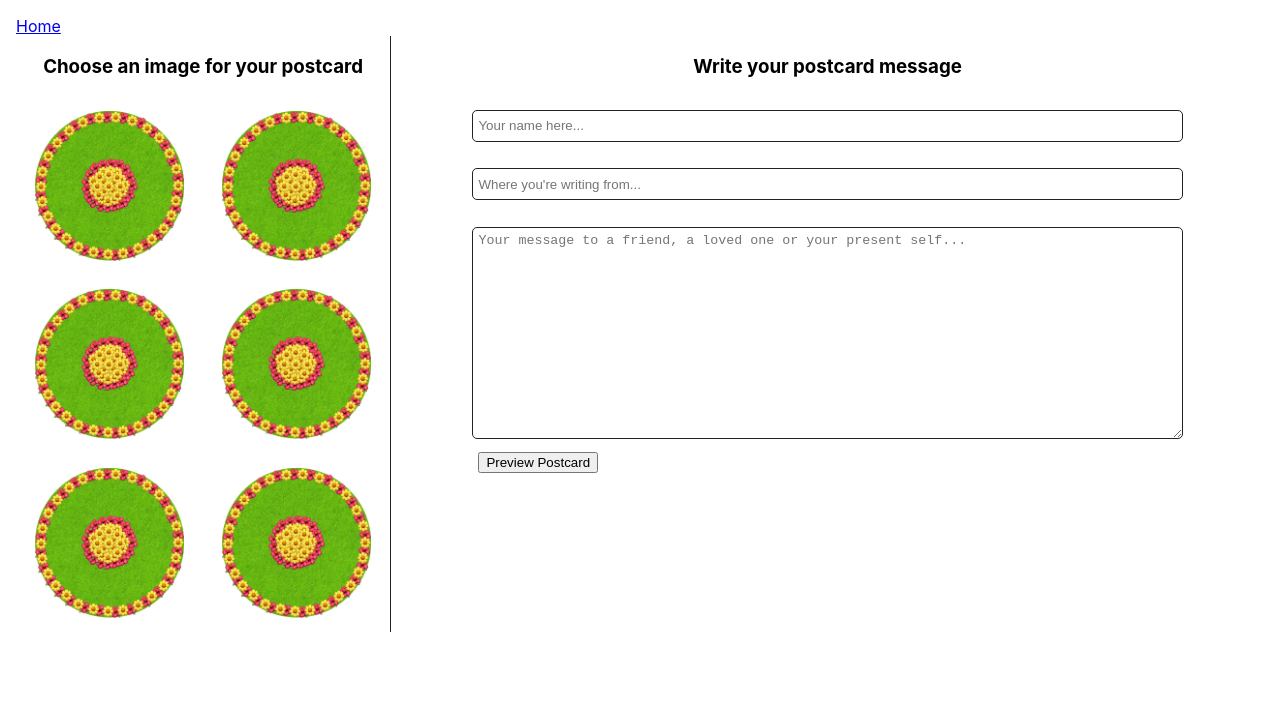
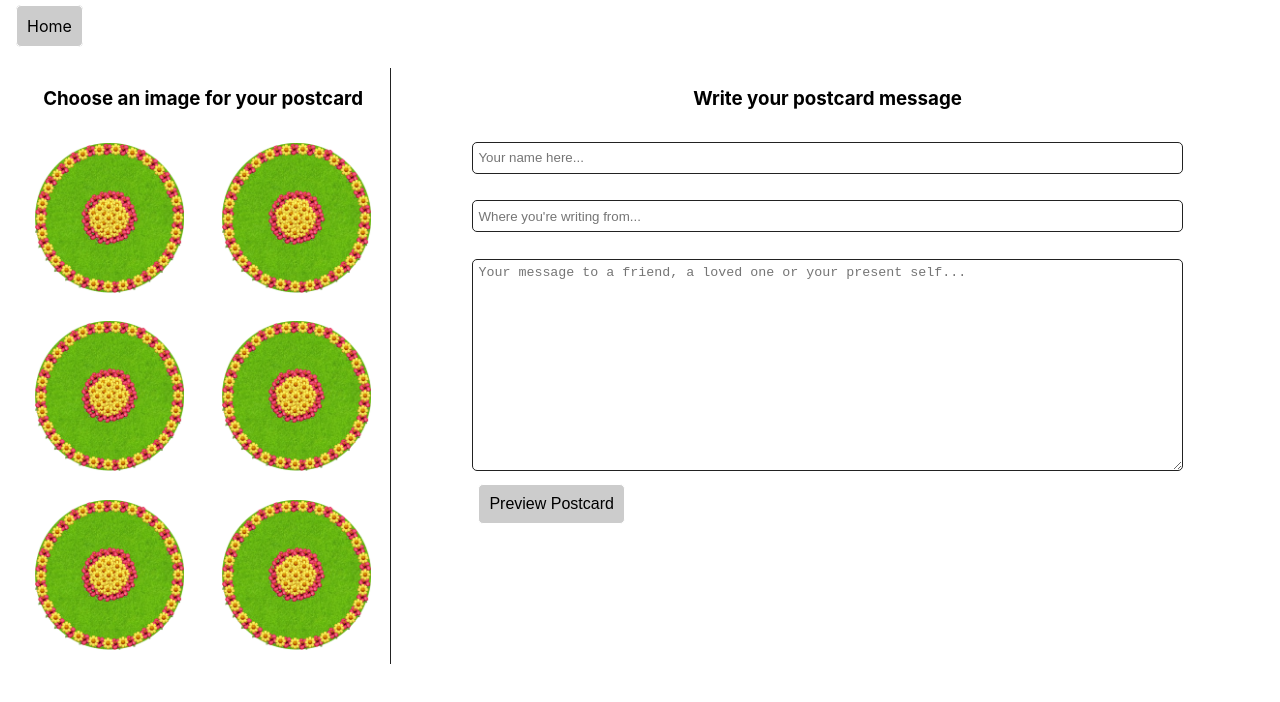
Before and after one commit to uzomao/postcards, a React (Create React App) app: page /create in a window 1280 px wide. Shown: the top 702 px of the page. Built offline with nearby package versions, Linux system fonts and the light colour scheme; no server answers.

Commit message:
adds upload notification

```diff
--- a/src/index.css
+++ b/src/index.css
@@ -16,3 +16,22 @@ code {
 .center-text {
   text-align: center;
 }
+
+button, .button {
+  background: #ccc;
+  border: 1px solid #fff;
+  border-radius: 5px;
+  font-size: 16px;
+  cursor: pointer;
+  box-shadow: none;
+  padding: 10px;
+}
+
+.button {
+  text-decoration: none;
+  color: inherit
+}
+
+button:hover, .button:hover {
+  filter: brightness(0.9);
+}
--- a/src/pages/createPostcard.js
+++ b/src/pages/createPostcard.js
@@ -3,7 +3,7 @@ import Images from '../components/images'
 import styles from '../styles/create.module.css'
 import 'animate.css';
 import { supabase } from '../supabase';
-import { Link } from 'react-router-dom';
+import { Link, useNavigate } from 'react-router-dom';
 
 const CreatePostcard = () => {
 
@@ -19,6 +19,9 @@ const CreatePostcard = () => {
 
     const [ selectedImage, setSelectedImage ] = useState(null)
     const [ isFlipAround, setIsFlipAround ] = useState(false)
+
+    const [ isSaved, setIsSaved ] = useState(false)
+    const navigate = useNavigate()
 
     const [ animName, setAnimName] = useState('')
 
@@ -41,6 +44,7 @@ const CreatePostcard = () => {
         return true
     }
 
+    let navigateTimeout;
     const savePostcard = async () => {
 
         if(checkSubmission()){
@@ -52,13 +56,19 @@ const CreatePostcard = () => {
             if(error) console.log(error)
             else {
                 console.log('Postcard submitted successfully ', data)
+                setIsSaved(true)
+                clearTimeout(navigateTimeout)
+                navigateTimeout = setTimeout(() => {
+                    navigate('/')
+                }, 1500);
             }
         }
     }
 
     return (
         <div>
-            <Link to='/'>Home</Link>
+            <Link to='/' className='button'>Home</Link>
+            { isSaved && <p className={styles['is-saved']}>Your postcard has been saved successfully</p>}
             <div className={styles.container}>
                 <div className={styles.images}>
                     <h3 style={{textAlign: 'center'}}>Choose an image for your postcard</h3>
@@ -88,7 +98,7 @@ const CreatePostcard = () => {
                                         <p>Message: {message}</p>
                                     </>
                                     :
-                                    selectedImage ? <img src={selectedImage} alt='postcard' /> : <p>Choose an image for your postcard</p>
+                                    selectedImage ? <img src={selectedImage} alt='postcard' /> : <p>Your image shows here</p>
                                 }
                             </div>
                             <div className={styles['preview-buttons']}>
--- a/src/styles/create.module.css
+++ b/src/styles/create.module.css
@@ -1,6 +1,7 @@
 .container {
     width: 100;
     display: flex;
+    margin-top: 2rem;
 }
 
 .images {
@@ -61,3 +62,16 @@ input, textarea {
 .preview-buttons button {
     margin: 2.5%
 }
+
+.is-saved {
+    position: absolute;
+    top: 10px;
+    font-size: 18px;
+    background: #73ea4a;
+    color: #fff;
+    text-align: center;
+    width: 90%;
+    margin-left: 2.5%;
+    padding: 10px;
+    border-radius: 2px;
+}
```
